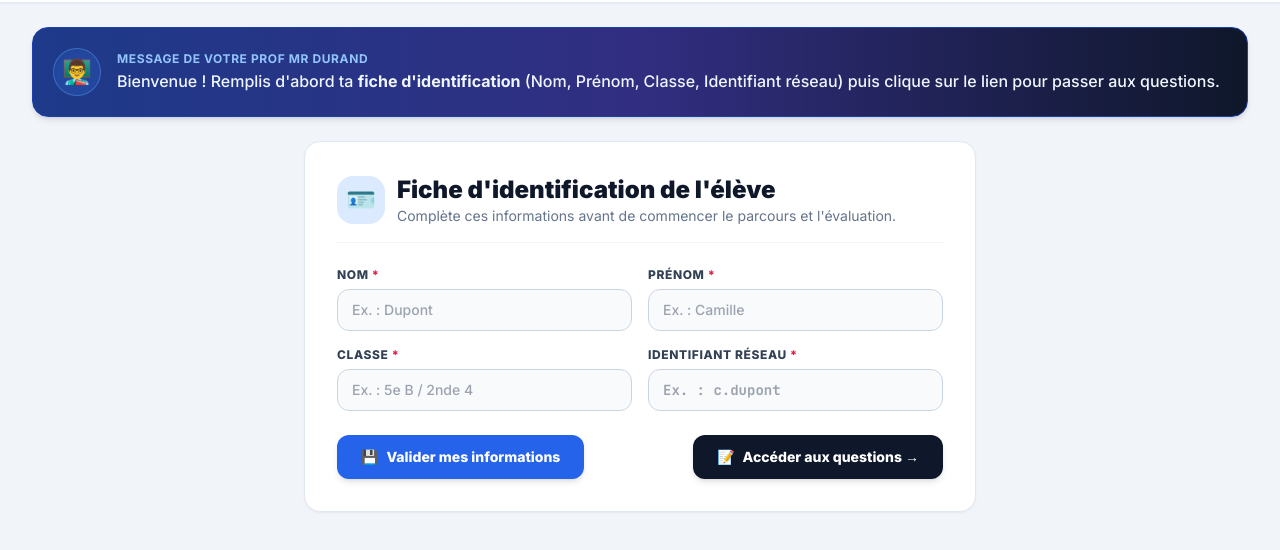
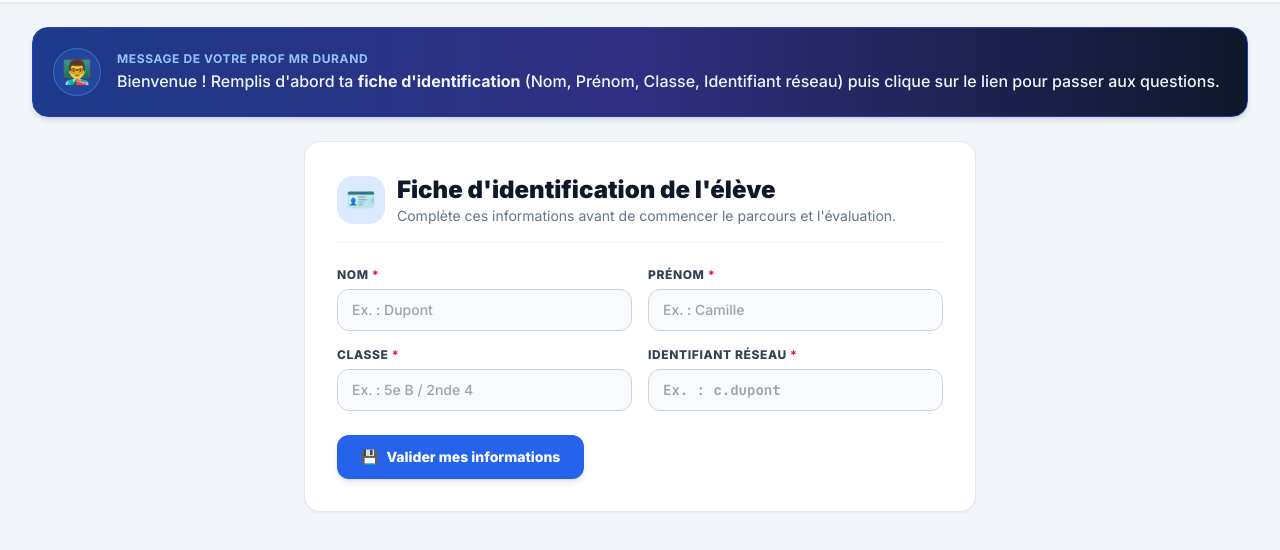
Before and after one commit to 2024ray/clavier-azerty, a plain HTML site: page index.html in a window 1280 px wide. Shown: the part 74-624 px from the top of the page. Drawn offline with nearby package versions, Linux system fonts and the light colour scheme.

Commit message:
Clavier-5ème
Removed the link to access questions from the identity section.

```diff
--- a/index.html
+++ b/index.html
@@ -233,15 +233,6 @@
             >
               <span>💾</span> Valider mes informations
             </button>
-
-            <a
-              id="direct-questions-link"
-              href="#questions"
-              onclick="goToQuestionsFromIdentity(event)"
-              class="w-full sm:w-auto px-6 py-3 rounded-xl bg-slate-900 hover:bg-slate-800 text-white font-extrabold text-sm shadow-md transition flex items-center justify-center gap-2"
-            >
-              <span>📝</span> Accéder aux questions →
-            </a>
           </div>
         </form>
       </div>
```
